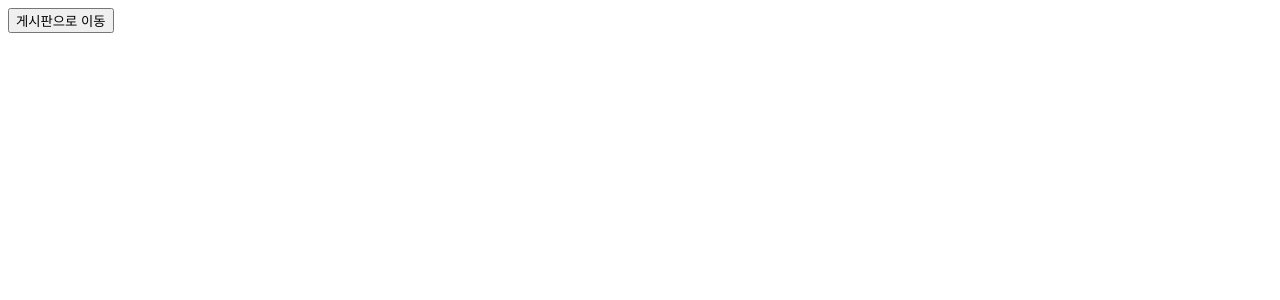
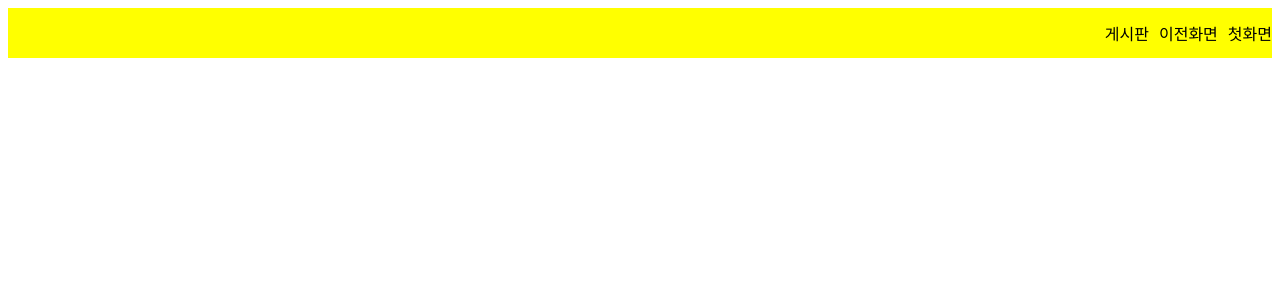
Before and after one commit to wonjunseol/react-crud, a React (Create React App) app: page / in a window 1280 px wide. Shown: the top 300 px of the page. Built offline with nearby package versions, Linux system fonts and the light colour scheme.

Commit message:
create WebNavbar

```diff
--- a/src/Components/WebMain.js
+++ b/src/Components/WebMain.js
@@ -3,16 +3,12 @@ import styled from "styled-components";
 import { createGlobalStyle } from "styled-components";
 import { useRecoilState } from "recoil";
 import { useNavigate } from  "react-router-dom";
+import WebNavbar from "./WebNavbar";
 
 const Main = () => {
+    return (
+        <WebNavbar />
+    );
 
-    const navigate = useNavigate();
-    const handleClick = () => {
-        navigate("/board");
-    };
-
-    return (
-        <button onClick = {handleClick}>게시판으로 이동</button>
-    );
 };
 export default Main;
--- /dev/null
+++ b/src/Components/WebNavbar.js
@@ -0,0 +1,35 @@
+import React, { useState } from "react";
+import styled from "styled-components";
+import { createGlobalStyle } from "styled-components";
+import { useRecoilState } from "recoil";
+import { useNavigate } from  "react-router-dom";
+
+const NavbarContainer = styled.div`
+    display: flex;
+    justify-content: flex-end;
+    align-items: center;
+    height: 50px;
+    background-color: yellow; /* 네비게이션 바 배경색 설정 */
+`;
+
+const Menu = styled.div`
+  cursor: pointer;
+  margin-left: 10px; /* 각 메뉴 사이의 간격 조정 */
+`;
+
+const WebNavbar = () => {
+    const navigate = useNavigate();
+    const handleClick = () => {
+        navigate("/board");
+    };
+
+    return (
+        <NavbarContainer className = "navWrapper">
+            <Menu>게시판</Menu>
+            <Menu>이전화면</Menu>
+            <Menu>첫화면</Menu>
+        </NavbarContainer>
+    );
+}
+
+export default WebNavbar;
```
